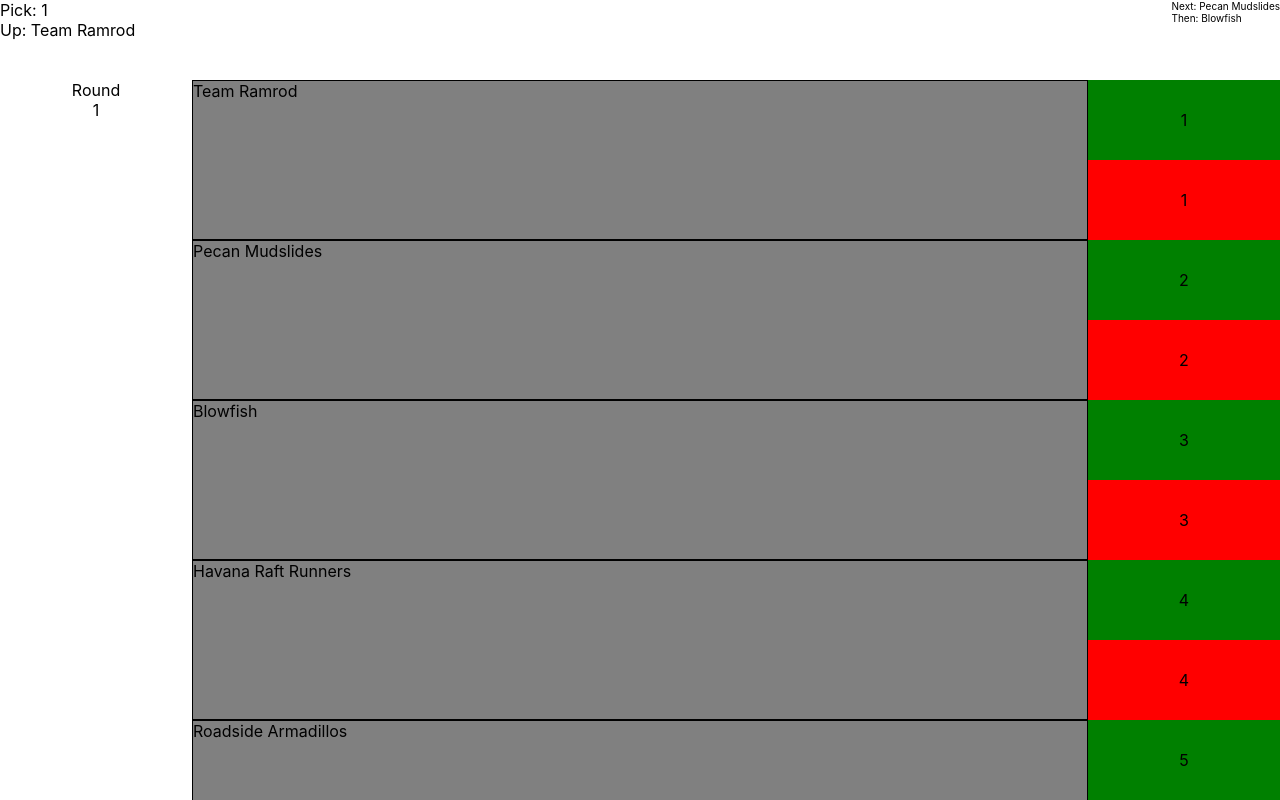
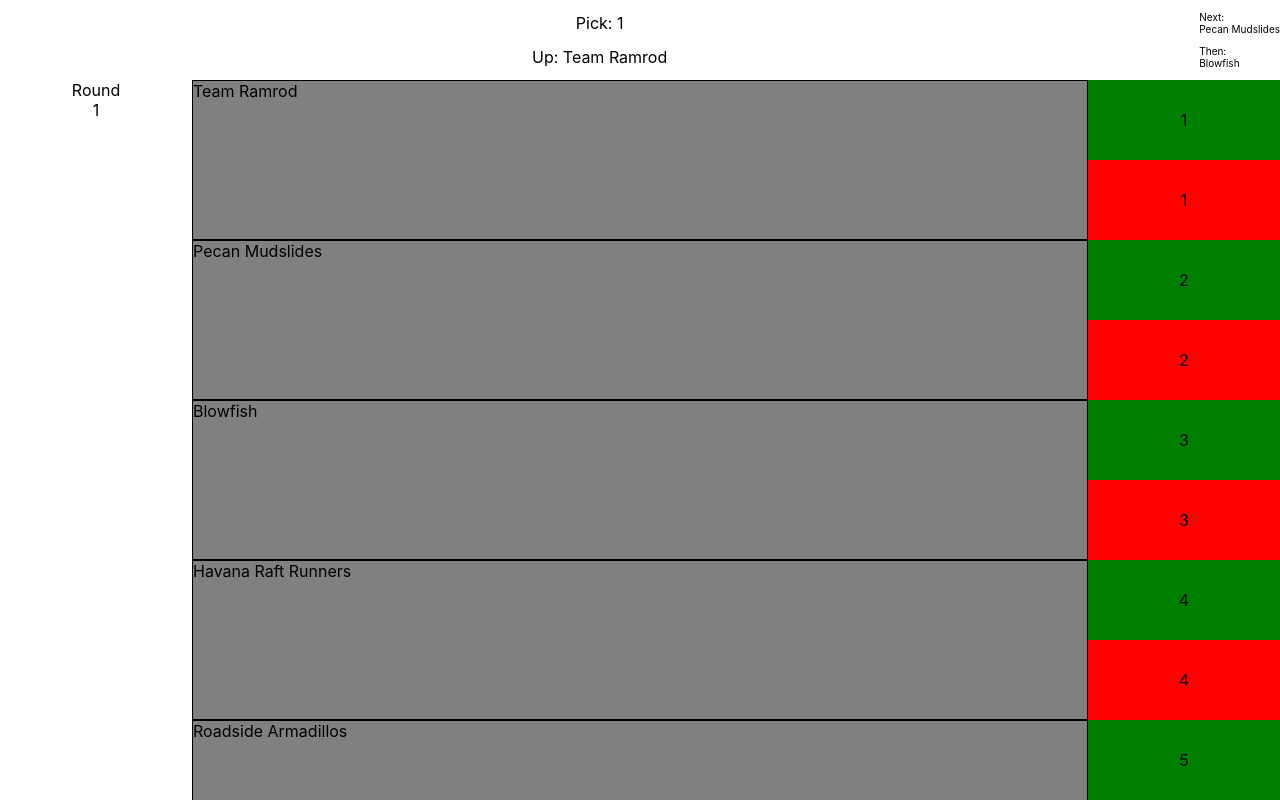
Before and after one commit to AThomasBianchi/big-board, a React (Create React App) app: page / in a window 1280 px wide. Built offline with nearby package versions, Linux system fonts and the light colour scheme.

Commit message:
status css clean up

```diff
--- a/src/Components/BigBoard.js
+++ b/src/Components/BigBoard.js
@@ -12,11 +12,13 @@ const BigBoard = () => {
         return (
           <Round
             round={roundNo}
+            key={roundNo}
           >
             {round.map((pick, pckI) => {
               const pickNo = rndI * 14 + pckI + 1;
               return (
-                <Pick key={pickNo}
+                <Pick
+                  key={pickNo}
                   pick={pick}
                   pickNo={pickNo}
                   roundNo={roundNo}
--- a/src/Components/Pick.js
+++ b/src/Components/Pick.js
@@ -3,14 +3,12 @@ import './Pick.css';
 
 const Pick = props => {
   return (
-    <div className="pick">
+    <div className="pick" >
       <div className="pick__round-spacing"></div>
       <div className="pick__team-info" >
         <div>{props.pick.team}</div>
       </div>
-      <div
-        className="pick__number-info"
-      >
+      <div className="pick__number-info" >
           <div className="pick__number-round">{props.roundPick}</div>
           <div className="pick__number-overall">{props.pickNo}</div>
       </div>
--- a/src/Components/Status.css
+++ b/src/Components/Status.css
@@ -7,9 +7,21 @@
 
 .status__up-now {
   flex-grow: 1;
+  display: flex;
+  flex-direction: column;
+  justify-content: space-evenly;
+  align-items: center;
 }
 
 .status__on-deck {
   flex-grow: 0;
   font-size: 10px;
+  display: flex;
+  flex-direction: column;
+  height: 100%;
+  justify-content: space-evenly;
 }
+
+.status__next, .status__soon {
+
+}
--- a/src/Components/Status.js
+++ b/src/Components/Status.js
@@ -13,11 +13,13 @@ const Status = props => {
         </div>
       </div>
       <div className="status__on-deck">
-        <div>
-          Next: {props.next}
+        <div className="status__next">
+          <div>Next:</div>
+          <div>{props.next}</div>
         </div>
-        <div>
-          Then: {props.then}
+        <div className="status__soon">
+          <div>Then:</div>
+          <div>{props.then}</div>
         </div>
       </div>
     </div>
```
